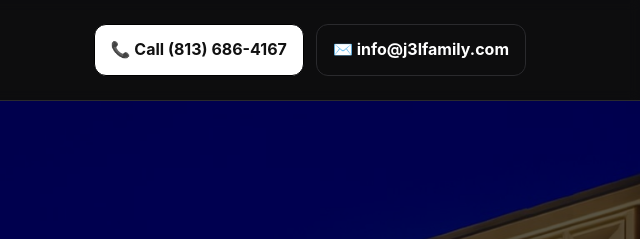
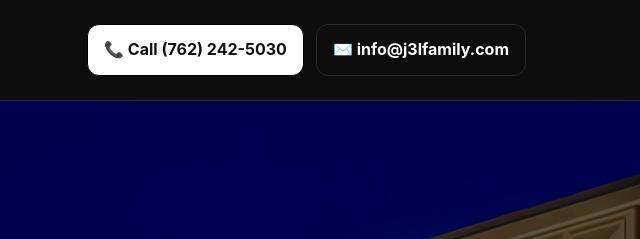
Before and after one commit to JOJO080207/j3l-atm-site, a plain HTML site: page index.html in a window 1280 px wide. Shown: the top 239 px of the page, 640-1280 px from the left. Drawn offline with Linux system fonts and the light colour scheme.

Commit message:
Update index.html

```diff
--- a/index.html
+++ b/index.html
@@ -99,7 +99,7 @@
         <div>J3L Family, LLC <span class="small">— ATM Services</span></div>
       </div>
       <div class="cta-row">
-        <a class="btn" href="tel:+18136864167">📞 Call (813) 686-4167</a>
+        <a class="btn" href="tel:+18136864167">📞 Call (762) 242-5030</a>
         <a class="btn ghost" href="mailto:info@j3lfamily.com">✉️ info@j3lfamily.com</a>
       </div>
     </div>
```
